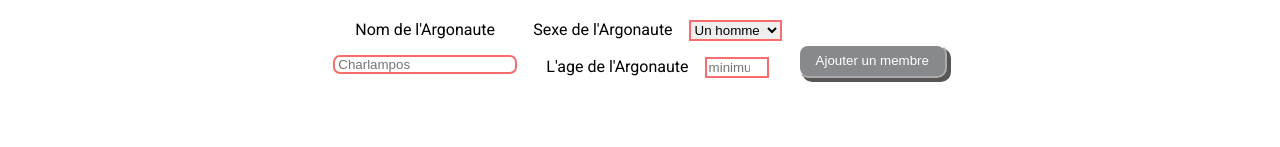
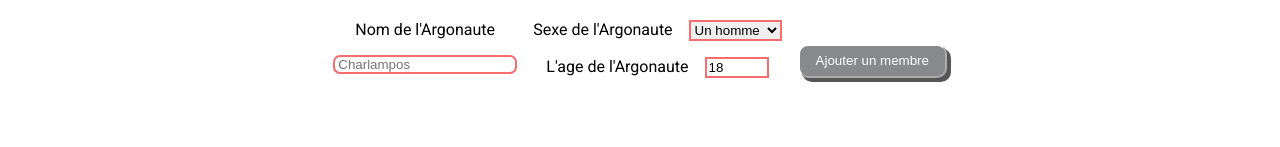
Before and after one commit to Darkheadbanger/WildCodeSchool-ArgonauteApp-vue-node-mongoDB, a Vue app in the folder client/: page / in a window 1280 px wide. Shown: the part 150-297 px from the top of the page. Built offline with nearby package versions, Linux system fonts and the light colour scheme; no server answers.

Commit message:
member better organised!

```diff
--- a/client/src/components/TheForm.vue
+++ b/client/src/components/TheForm.vue
@@ -3,7 +3,7 @@ import { ref, watch, onMounted, defineEmits, computed } from "vue";
 
 let memberName = ref("");
 let memberSexe = ref("homme");
-let memberAge = ref("");
+let memberAge = ref("18");
 
 const emits = defineEmits(["addMember"]);
 
--- a/client/src/components/TheMain.vue
+++ b/client/src/components/TheMain.vue
@@ -29,7 +29,7 @@ onMounted(() => {
 const addMember = (memberValues) => {
   let memberNameValues = memberValues.memberName;
   let memberAgeValues = memberValues.memberAge;
-  let memberSexeValues = memberValues.memberAge;
+  let memberSexeValues = memberValues.memberSexe;
   if (
     memberNameValues.trim() === "" ||
     memberSexeValues === "" ||
--- a/client/src/components/TheMember.vue
+++ b/client/src/components/TheMember.vue
@@ -2,23 +2,27 @@
 const props = defineProps({
   member: { type: Object, required: true },
 });
+let nom = props.member.membre;
+let age = props.member.age;
+let sexe =
+  props.member.sexe.charAt(0).toUpperCase() + props.member.sexe.slice(1);
 </script>
 
 <template>
   <li class="li-member li-member__element li-member__element--modifier">
     <div class="separator-line">
       <span
-        >Nom : <span>{{ props.member.membre }}</span></span
+        >Nom : <span>{{ nom }}</span></span
       >
     </div>
     <div class="separator-line">
       <span
-        >Age : <span>{{ props.member.age }}</span></span
+        >Age : <span>{{ age }}</span></span
       >
     </div>
     <div class="separator-line">
       <span
-        >Sexe : <span>{{ props.member.sexe }}</span></span
+        >Sexe : <span>{{ sexe }}</span></span
       >
     </div>
   </li>
```
Also changed, not shown: 1 other file (tests, documents, lock files or other folders).
